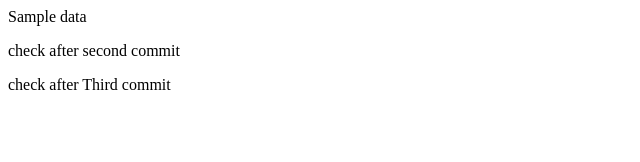
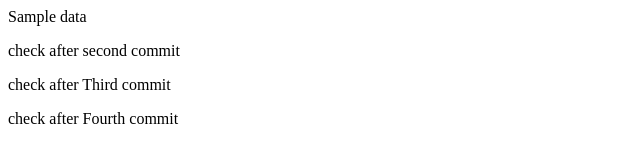
Before and after one commit to shivachandrakante/Testing-to-upload-from-vs, a plain HTML site: page Testing data/test.html in a window 1280 px wide. Shown: the whole page, without its empty margins (0-640 px from the left). Drawn offline with Linux system fonts and the light colour scheme.

Commit message:
Fourth Commit

```diff
--- a/Testing data/test.html
+++ b/Testing data/test.html
@@ -6,5 +6,6 @@
         <p> Sample data </p>
         <p> check after second commit</p>
         <p> check after Third commit</p>
+        <p> check after Fourth commit</p>
     </body>
 </Head>
```
